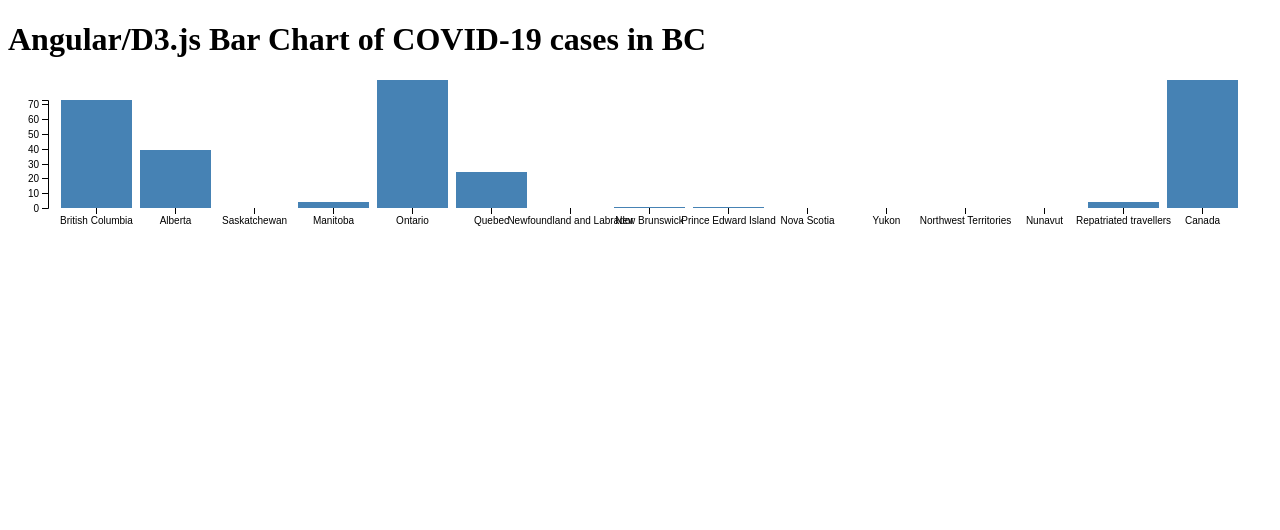
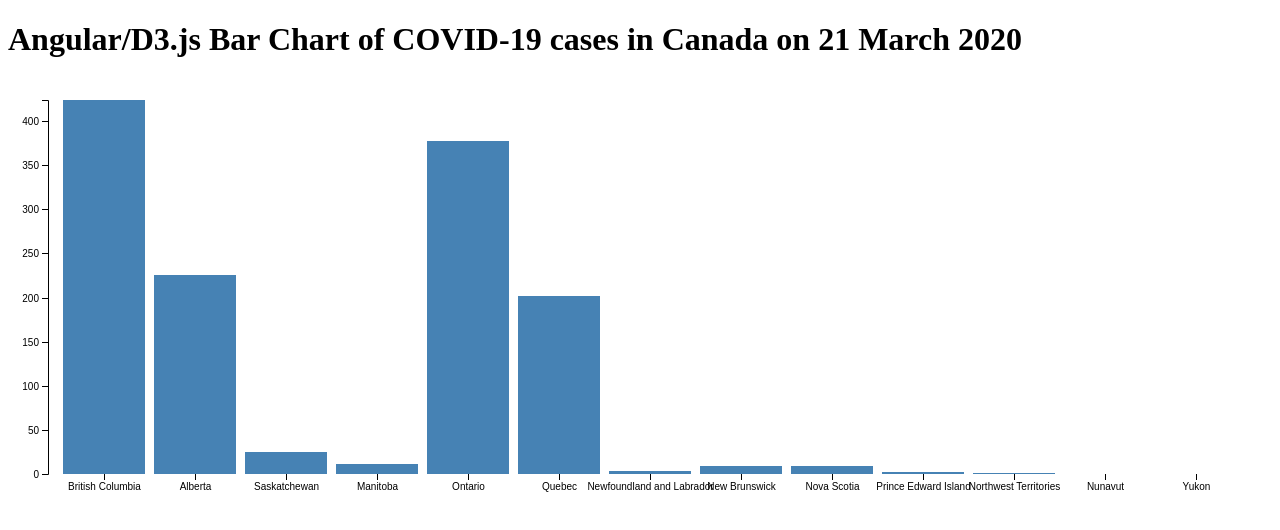
Before and after one commit to mbborromeo/angular-d3-graph, an Angular app: page / in a window 1280 px wide. Shown: the top 530 px of the page. Built offline with nearby package versions, Linux system fonts and the light colour scheme.

Commit message:
Canada cases on 21-03-2020 displaying correct height

```diff
--- a/src/app/app.component.html
+++ b/src/app/app.component.html
@@ -1,4 +1,4 @@
-<h1>Angular/D3.js Bar Chart of COVID-19 cases in BC</h1>
+<h1>Angular/D3.js Bar Chart of COVID-19 cases in Canada on 21 March 2020</h1>
 <app-bar-chart [data]="data | async"></app-bar-chart>
 
 <router-outlet></router-outlet>
--- a/src/app/app.component.ts
+++ b/src/app/app.component.ts
@@ -35,7 +35,7 @@ export class AppComponent {
       console.log('2nd data entry', data[1]);
 
       // filter out British Columbia only
-      return data.filter(d => d.date=='15-03-2020'); // d.pruid==59, data, d3.csv returns a promise, so need a return statement
+      return data.filter(d => d.date=='21-03-2020' && d.pruid!=1 && d.pruid!=99 ); // d.pruid==59, data, d3.csv returns a promise, so need a return statement
     });
 
     // this.data = d3.csvParse( await FileAttachment('../assets/covid19.csv').text(), d3.autoType )
--- a/src/app/bar-chart/bar-chart.component.ts
+++ b/src/app/bar-chart/bar-chart.component.ts
@@ -46,13 +46,19 @@ export class BarChartComponent implements OnChanges {
     const element = this.chartContainer.nativeElement;
     const data = this.data;
     console.log('createChart data is ', data);
+    const arrayOfNumconf = data.map( d => d.numconf );
+    // 300, change to dynamic value using max
+    const dataMaxValue = arrayOfNumconf.reduce( function (a, b){
+        return Math.max(a, b);
+    });
 
-    const svg = d3.select(element).append('svg')
-        .attr('width', element.offsetWidth)
-        .attr('height', element.offsetHeight);
+    const svg = d3.select(element)
+      .append('svg')
+      .attr('width', element.offsetWidth)
+      .attr('height', dataMaxValue); // element.offsetHeight
 
     const contentWidth = element.offsetWidth - this.margin.left - this.margin.right;
-    const contentHeight = element.offsetHeight - this.margin.top - this.margin.bottom;
+    const contentHeight = dataMaxValue - this.margin.top - this.margin.bottom; // element.offsetHeight -
 
     const x = d3
       .scaleBand()
@@ -63,7 +69,7 @@ export class BarChartComponent implements OnChanges {
     const y = d3
       .scaleLinear()
       .rangeRound([contentHeight, 0])
-      .domain( [0, d3.max(data, d => d.numconf)] ); // [0, d3.max(data, d => d.numconf)]
+      .domain( [0, dataMaxValue] ); // [0, d3.max(data, d => d.numconf)]
 
     const g = svg.append('g')
       .attr('transform', 'translate(' + this.margin.left + ',' + this.margin.top + ')');
```
